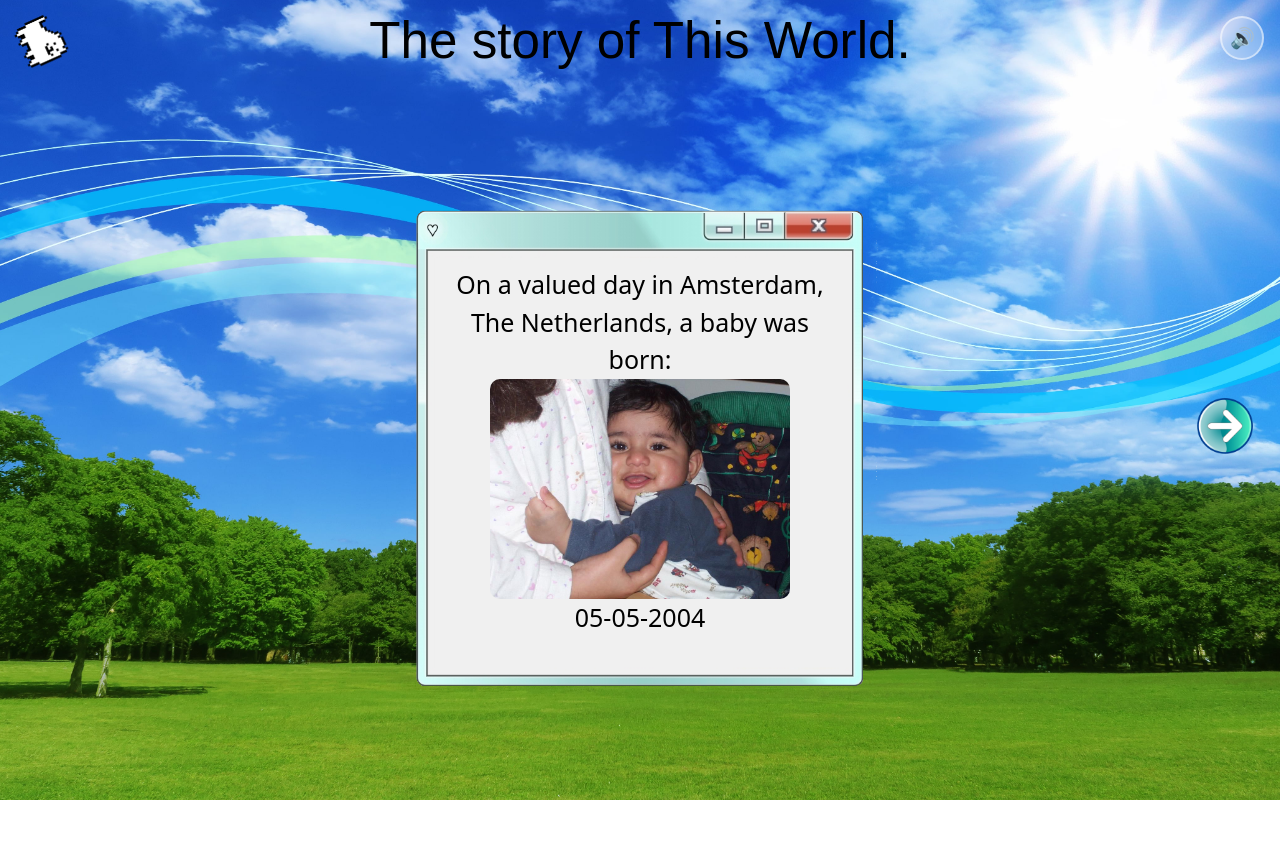
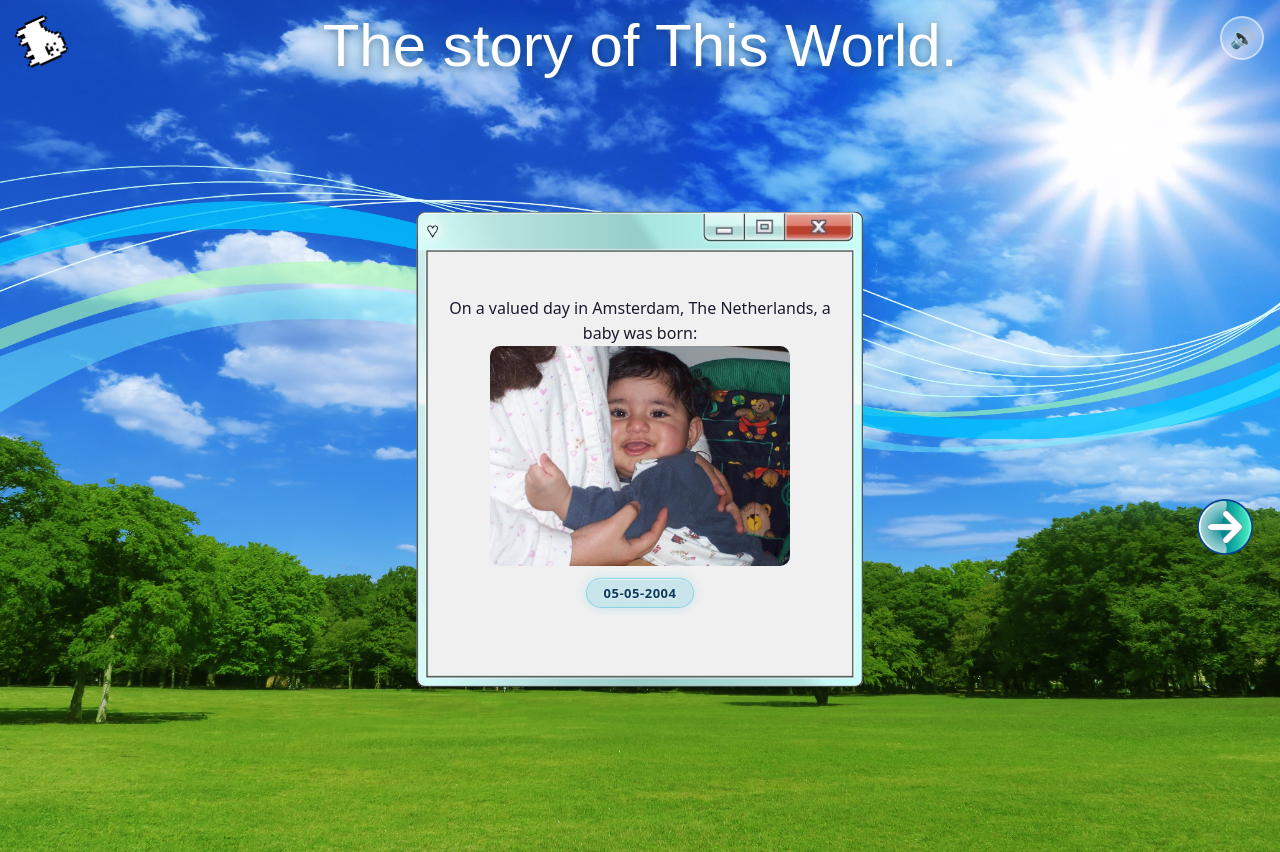
Before and after one commit to Jubin2004/jubin-website, a React (Vite) app: page /AppListGroup in a window 1280 px wide. Before the commit the page ends 800 px from the top, so only its background shows below. Built offline with nearby package versions, Linux system fonts and the light colour scheme; a web font is replaced by a local one.

Commit message:
web-11.1: glossy added to carousal. web-11.2: hovering description arrows

```diff
--- a/src/App.css
+++ b/src/App.css
@@ -40,6 +40,7 @@
   transform: translateX(-50%);
   margin: 0;
   white-space: nowrap;
+  color: #fff;
   animation: fadeInPop2 2s ease-out forwards;
 }
 .Under-Top {
@@ -49,6 +50,7 @@
   left: 50%;
   transform: translateX(-50%);
   white-space: nowrap;
+  color: #fff;
   animation: fadeInPop2 1.5s ease-out both;
   animation-delay: 3.5s;
 }
@@ -70,6 +72,39 @@
     width: 100%;
     height: 100vh;
     overflow: hidden;
+}
+.arrow-tooltip {
+  position: absolute;
+  bottom: calc(100% + 8px);
+  left: 50%;
+  transform: translateX(-50%);
+  background: rgba(255, 255, 255, 0.2);
+  border: 1px solid rgba(255, 255, 255, 0.45);
+  backdrop-filter: blur(8px);
+  border-radius: 12px;
+  padding: 8px 14px;
+  white-space: nowrap;
+  text-align: center;
+  box-shadow: 0 4px 16px rgba(0,0,0,0.2), inset 0 1px 0 rgba(255,255,255,0.5);
+  pointer-events: none;
+  z-index: 10;
+  animation: tooltip-in 0.2s ease-out forwards;
+}
+@keyframes tooltip-in {
+  from { opacity: 0; transform: translateX(-50%) translateY(6px); }
+  to   { opacity: 1; transform: translateX(-50%) translateY(0); }
+}
+.arrow-tooltip-label {
+  font-family: system-ui, sans-serif;
+  font-size: 13px;
+  font-weight: 600;
+  color: #fff;
+  text-shadow: 0 1px 3px rgba(0,0,0,0.4);
+}
+.arrow-tooltip-sub {
+  font-family: system-ui, sans-serif;
+  font-size: 11px;
+  color: rgba(255, 255, 255, 0.8);
 }
 .bubbles
 {
--- a/src/App.tsx
+++ b/src/App.tsx
@@ -12,6 +12,7 @@ import arrow from "./components/pics/frutaer/frutiger_arrow_down.png";
 
 function Home({ onLoaded }: { onLoaded: () => void }) {
   const [fading, setFading] = useState(false);
+  const [hovered, setHovered] = useState<string | null>(null);
   const [loading, setLoading] = useState(() => {
     try {
       return !sessionStorage.getItem("visited");
@@ -37,15 +38,33 @@ function Home({ onLoaded }: { onLoaded: () => void }) {
     <div className="Top-container">
       <h1 className="Top">Welcome to my world.</h1>
       <h1 className="Under-Top">~Jubin Gafur</h1>
-      <Link className="Plane" to="/PlaneSeats">
-        <img src={arrow}/>
-      </Link>
-      <Link className="Bubble" to="/Game">
-        <img src={arrow}/>
-      </Link>
-      <Link className="City" to="/">
-        <img src={arrow}/>
-      </Link>
+      <div className="Plane" onMouseEnter={() => setHovered('plane')} onMouseLeave={() => setHovered(null)}>
+        {hovered === 'plane' && (
+          <div className="arrow-tooltip">
+            <div className="arrow-tooltip-label">Plane Seats</div>
+            <div className="arrow-tooltip-sub">Choose your seat</div>
+          </div>
+        )}
+        <Link to="/PlaneSeats"><img src={arrow}/></Link>
+      </div>
+      <div className="Bubble" onMouseEnter={() => setHovered('bubble')} onMouseLeave={() => setHovered(null)}>
+        {hovered === 'bubble' && (
+          <div className="arrow-tooltip">
+            <div className="arrow-tooltip-label">Movement Game</div>
+            <div className="arrow-tooltip-sub">Control the dog</div>
+          </div>
+        )}
+        <Link to="/Game"><img src={arrow}/></Link>
+      </div>
+      <div className="City" onMouseEnter={() => setHovered('city')} onMouseLeave={() => setHovered(null)}>
+        {hovered === 'city' && (
+          <div className="arrow-tooltip">
+            <div className="arrow-tooltip-label">Coming soon</div>
+            <div className="arrow-tooltip-sub">Stay tuned</div>
+          </div>
+        )}
+        <Link to="/"><img src={arrow}/></Link>
+      </div>
     </div>
     </>
   );
--- a/src/AppListGroup.css
+++ b/src/AppListGroup.css
@@ -54,14 +54,14 @@
 .my-font {
   font-size: 25px;
 }
-.Title{
-    font-size: 4cqw;
-    color: black;
+.Title {
+  font-size: 60px;
+  color: #fff;
   margin-top: 10px;
-    margin-bottom: 30px;
+  margin-bottom: 120px;
   position: relative;
   z-index: 3;
-    white-space: nowrap;
+  text-shadow: 0 0 30px rgba(80,180,230,0.8), 0 2px 8px rgba(0,0,0,0.4);
 }
 .Column-container{
     position: relative;
@@ -126,9 +126,9 @@
     transform: rotate(-90deg) scale(1.15);
 }
 .Box-container, .Box-container * {
-    color: black;
+  color: #1a1a2e;
 }
-.Box-container{
+.Box-container {
   position: relative;
   background-image: url("components/pics/frutaer/container_frutiger.png");
   background-size: 100% 100%;
@@ -140,8 +140,25 @@
   align-items: center;
   justify-content: center;
   padding: 40px 50px;
-    margin-top: 100px;
   box-sizing: border-box;
+  font-family: system-ui, sans-serif;
+  font-size: 16px;
+  line-height: 1.55;
+  text-shadow: 0 1px 3px rgba(255,255,255,0.6);
+}
+.date-pill {
+  display: inline-block;
+  background: rgba(79,195,220,0.25);
+  border: 1px solid rgba(79,195,220,0.5);
+  border-radius: 20px;
+  backdrop-filter: blur(4px);
+  padding: 4px 16px;
+  font-size: 13px;
+  font-weight: 600;
+  color: #0c3a5c;
+  letter-spacing: 0.04em;
+  box-shadow: 0 0 10px rgba(79,195,220,0.3), inset 0 1px 0 rgba(255,255,255,0.5);
+  margin-top: 12px;
 }
 .vl {
   border-left: 8px double rgb(21, 12, 100);
--- a/src/AppListGroup.tsx
+++ b/src/AppListGroup.tsx
@@ -56,7 +56,7 @@ function AppListGroup() {
     <div className="Box-container my-font">
       <div>On a valued day in Amsterdam, The Netherlands, a baby was born:</div>
       <div><img className="pic-in-cont-big" src={baby_pic} /></div>
-      05-05-2004
+      <div className="date-pill">05-05-2004</div>
     </div>,
     <div className="Box-container my-font">
       <div>A shy kid, but also very curious about the world around him. Trying to grasp as much of it as he possibly can.</div>
@@ -64,7 +64,7 @@ function AppListGroup() {
         <img className="pic-in-cont" src={osv} />
         <img className="pic-in-cont" src={strand} />
       </div>
-      2004 - 2016
+      <div className="date-pill">2004 - 2016</div>
     </div>,
     <div className="Box-container my-font">
       <div>Getting older, slowly building his own identity. Evaluating what he likes and what he doesn't. What he wants to build his own life around.</div>
@@ -72,7 +72,7 @@ function AppListGroup() {
         <img className="pic-in-cont" src={ah} />
         <img className="pic-in-cont" src={gym} />
       </div>
-      <div>2016 - 2022</div>
+      <div className="date-pill">2016 - 2022</div>
     </div>,
     <div className="Box-container my-font">
       <div>Entering the student life, he explores the Computer Science bachelor at the UvA.</div>
@@ -80,7 +80,7 @@ function AppListGroup() {
         <img className="pic-in-cont" src={selfie_uni} />
         <video className="pic-in-cont" src={paraplu} autoPlay loop muted />
       </div>
-      <div>2023 - 2025</div>
+      <div className="date-pill">2023 - 2025</div>
     </div>,
     <div className="Box-container Box-container--lg my-font">
       <div>At the same time he never forgot the importance of 'side quests'.</div>
--- a/src/PlaneSeats.css
+++ b/src/PlaneSeats.css
@@ -15,7 +15,7 @@
     left: 50%;
     transform: translateX(-50%);
     white-space: nowrap;
-    color: rgb(8, 7, 7);
+    color: #fff;
     font-size: 2.5cqw;
     margin: 0;
     text-shadow: 0 2px 8px rgba(0, 0, 0, 0.8);
--- a/src/PlaneSeats.tsx
+++ b/src/PlaneSeats.tsx
@@ -1,21 +1,42 @@
+import { useState } from "react";
 import { Link } from "react-router-dom";
 import "./PlaneSeats.css";
 import arrow from "./components/pics/frutaer/frutiger_arrow_down.png";
 import seatsBg from "./components/pics/frutaer/plane_seats.jpg";
 
 export default function PlaneSeats() {
+  const [hovered, setHovered] = useState<string | null>(null);
+
   return (
     <div className="seats-container" style={{ backgroundImage: `url(${seatsBg})` }}>
       <h1 className="seats-title">Which seat are you choosing.</h1>
-      <Link className="seat-arrow seat-arrow-1" to="/AppListGroup">
-        <img src={arrow} />
-      </Link>
-      <Link className="seat-arrow seat-arrow-2" to="#">
-        <img src={arrow} />
-      </Link>
-      <Link className="seat-arrow seat-arrow-3" to="#">
-        <img src={arrow} />
-      </Link>
+      <div className="seat-arrow seat-arrow-1" onMouseEnter={() => setHovered('a')} onMouseLeave={() => setHovered(null)}>
+        {hovered === 'a' && (
+          <div className="arrow-tooltip">
+            <div className="arrow-tooltip-label">Window Seat</div>
+            <div className="arrow-tooltip-sub">Best view</div>
+          </div>
+        )}
+        <Link to="/AppListGroup"><img src={arrow} /></Link>
+      </div>
+      <div className="seat-arrow seat-arrow-2" onMouseEnter={() => setHovered('b')} onMouseLeave={() => setHovered(null)}>
+        {hovered === 'b' && (
+          <div className="arrow-tooltip">
+            <div className="arrow-tooltip-label">Middle Seat</div>
+            <div className="arrow-tooltip-sub">Classic choice</div>
+          </div>
+        )}
+        <Link to="#"><img src={arrow} /></Link>
+      </div>
+      <div className="seat-arrow seat-arrow-3" onMouseEnter={() => setHovered('c')} onMouseLeave={() => setHovered(null)}>
+        {hovered === 'c' && (
+          <div className="arrow-tooltip">
+            <div className="arrow-tooltip-label">Aisle Seat</div>
+            <div className="arrow-tooltip-sub">Easy access</div>
+          </div>
+        )}
+        <Link to="#"><img src={arrow} /></Link>
+      </div>
     </div>
   );
 }
```
Lines whose indentation alone changed are shown as unchanged.
